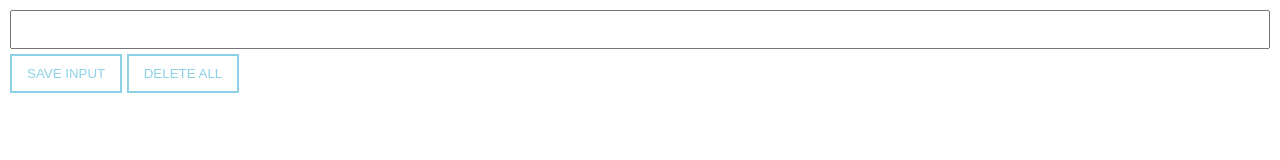
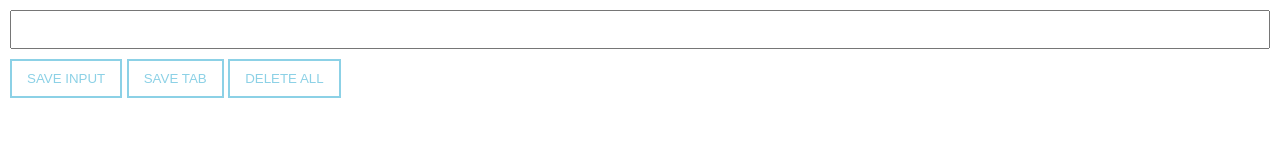
Before and after one commit to Muyixone/Chrome_Extension, a browser extension: page index.html in a window 1280 px wide. Drawn offline with Linux system fonts and the light colour scheme.

Commit message:
Add the saveTab button and style it

```diff
--- a/index.html
+++ b/index.html
@@ -10,6 +10,7 @@
   <body>
     <input type="text" id="input-el" />
     <button id="input-btn">SAVE INPUT</button>
+    <button id="save_tab-btn">SAVE TAB</button>
     <button id="del-btn">DELETE ALL</button>
     <ul id="ul-el"></ul>
 
--- a/style.css
+++ b/style.css
@@ -15,22 +15,24 @@ input {
 }
 
 button {
-    margin: 5px 0;
+    margin: 10px 0;
     padding: 10px 15px;
     border: none;
 }
+
 /* #input-btn {
     color: #f3f3f3;
     background-color: #8cd1e6;
     font-weight: bold;
 } */
-#del-btn, #input-btn {
+#del-btn, #input-btn, #save_tab-btn {
     color: #8cd1e6;
     border: 2px solid #8cd1e6;
     background-color: #ffffff;
 }
 #del-btn:hover,
-#input-btn:hover{
+#input-btn:hover,
+#save_tab-btn:hover {
     background-color: #8cd1e6;
     color: #fff;
     transition: all 0.3s ease-in;
```
